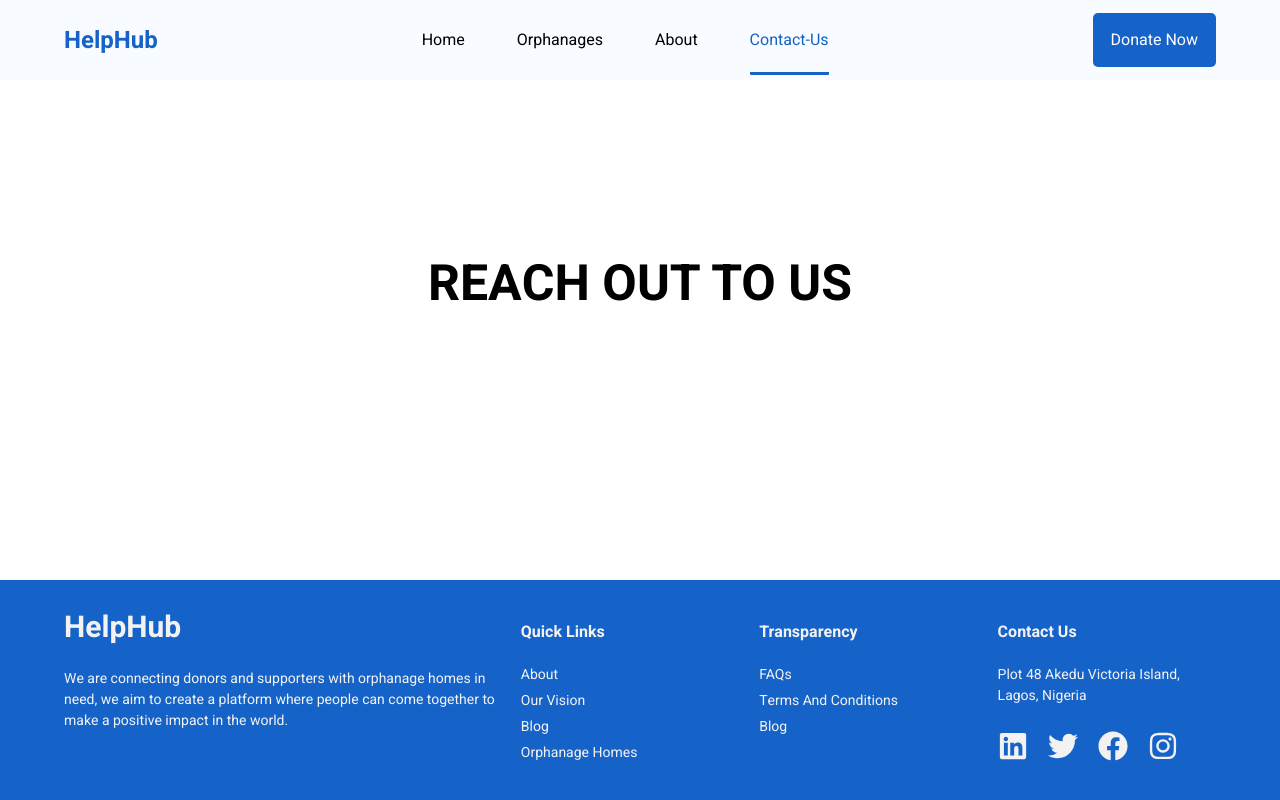
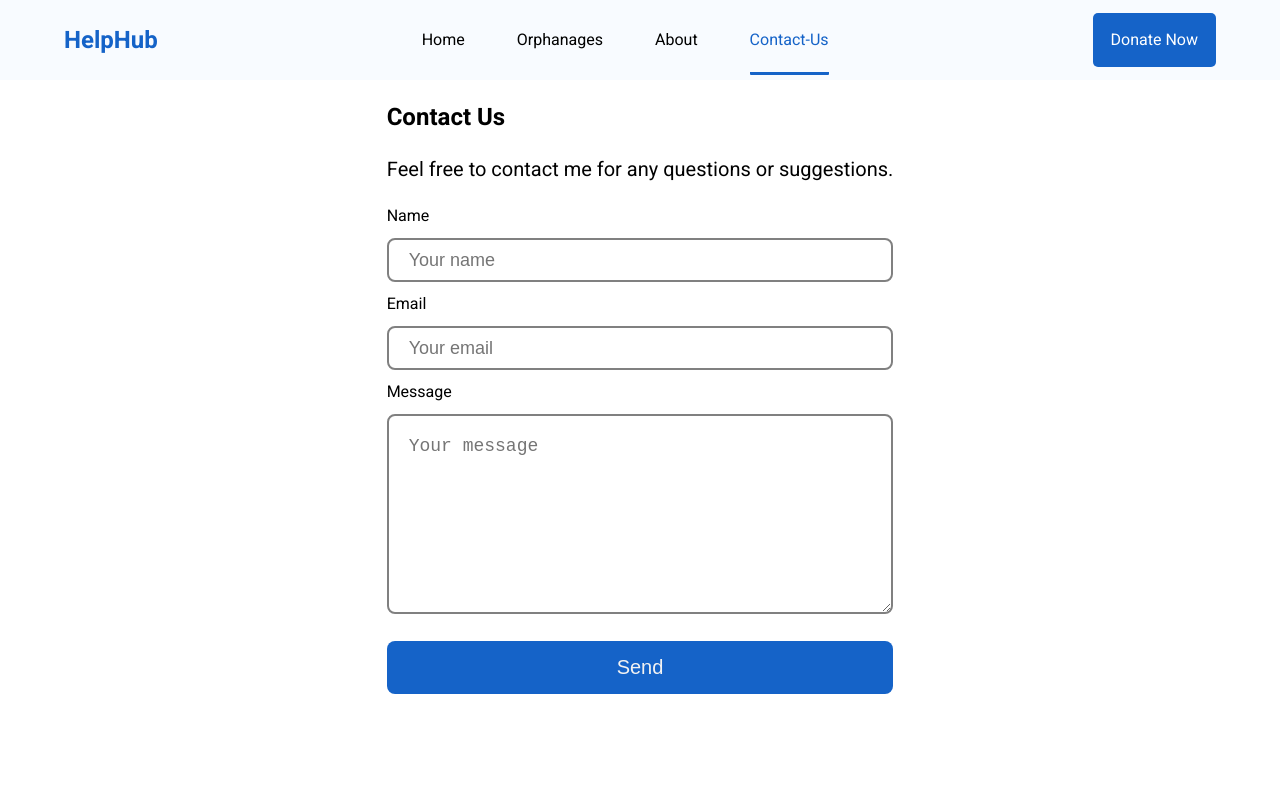
Before and after one commit to a-ww2-er/helphub, a React (Create React App) app: page /contact-us in a window 1280 px wide. Shown: the top 800 px of the page. Built offline with nearby package versions, Linux system fonts and the light colour scheme.

Commit message:
created the contact form

```diff
--- /dev/null
+++ b/src/components/contact-component/contact.css
@@ -0,0 +1,34 @@
+.contact {
+  display: flex;
+  justify-content: center;
+  align-items: center;
+  padding: 20px 10px;
+}
+.contact p {
+  font-size: 20px;
+  margin: 20px 0;
+}
+.contact div label {
+  display: block;
+  margin: 10px 0;
+}
+.contact div input, .contact div textarea {
+  width: 100%;
+  padding: 20px;
+  height: 40px;
+  border: 2px solid grey;
+  border-radius: 8px;
+  font-size: 18px;
+}
+.contact div textarea {
+  height: 200px;
+  max-height: 200px;
+}
+.contact button {
+  width: 100%;
+  background-color: var(--sec-color);
+  color: var(--tie-color);
+  padding: 15px;
+  margin: 20px 0;
+  font-size: 20px;
+}
--- /dev/null
+++ b/src/components/contact-component/contact.jsx
@@ -0,0 +1,33 @@
+import './contact.css';
+
+export default function Contact() {
+  return (
+    <section className="contact">
+      <form className="contact-form">
+        <h2>Contact Us</h2>
+        <p>Feel free to contact me for any questions or suggestions.</p>
+        <div>
+          <label htmlFor="name">Name</label>
+          <input type="text" name="name" id="name" placeholder="Your name" />
+        </div>
+
+        <div>
+          <label htmlFor="email">Email</label>
+          <input
+            type="email"
+            name="email"
+            id="email"
+            placeholder="Your email"
+          />
+        </div>
+
+        <div>
+          <label htmlFor="message">Message</label>
+          <textarea name="message" id="message" placeholder="Your message" />
+        </div>
+
+        <button>Send</button>
+      </form>
+    </section>
+  );
+}
--- /dev/null
+++ b/src/components/contact-component/contact.scss
@@ -0,0 +1,45 @@
+.contact{
+    display:flex;
+    justify-content:center;
+    align-items:center;
+    padding:20px 10px;
+
+    p{
+        font-size:20px;
+        margin:20px 0;
+    }
+
+    div{
+        label{
+            display:block;
+            margin:10px 0;
+        }
+
+
+        input,textarea{
+            width:100%;
+            padding:20px;
+            height:40px;
+            border:2px solid grey;
+            border-radius:8px;
+            font-size:18px;
+        }
+
+        textarea{
+            height:200px;
+           max-height:200px;
+        }
+
+
+
+    }
+
+    button{
+            width:100%;
+            background-color:var(--sec-color);
+            color:var(--tie-color);
+            padding:15px;
+            margin:20px 0;
+            font-size:20px;
+        }
+}
--- a/src/components/payment-details/payment-details.jsx
+++ b/src/components/payment-details/payment-details.jsx
@@ -120,10 +120,10 @@ export default function PaymentDetail() {
             />
           </div> */}
           </aside>
-          <a
+          {/* <a
             className="btn donate_btn2"
             onClick={show}
-          >{`pay ${amount} ${select} `}</a>
+          >{`pay ${amount} ${select} `}</a> */}
         </aside>
 
         {showModal ? (
--- a/src/context.js
+++ b/src/context.js
@@ -1,6 +1,6 @@
 import React, { useState, useEffect } from "react";
 import { orphanagesList } from "./local-data";
-import PaystackPop from "@paystack/inline-js";
+// import PaystackPop from "@paystack/inline-js";
 //context:
 const AppContext = React.createContext();
 
@@ -48,33 +48,33 @@ const AppProvider = ({ children }) => {
   //   setOrphanages(localData)},[])
 
   // paystack integration
-  const handlePayStack = (id, campaigns, setShowModal) => {
-    const payStack = new PaystackPop();
-    payStack.newTransaction({
-      key: "pk_test_d97eda9b349087c621a24ddda7abcb92083e1bb9", //my payStack acc key
-      amount: amount * 100,
-      email: email,
-      onCancel() {
-        // you can display a modal here or leave it like this..
-        alert("You have Cancelled the Transaction");
-      },
+  // const handlePayStack = (id, campaigns, setShowModal) => {
+  //   const payStack = new PaystackPop();
+  //   payStack.newTransaction({
+  //     key: "pk_test_d97eda9b349087c621a24ddda7abcb92083e1bb9", //my payStack acc key
+  //     amount: amount * 100,
+  //     email: email,
+  //     onCancel() {
+  //       // you can display a modal here or leave it like this..
+  //       alert("You have Cancelled the Transaction");
+  //     },
 
-      // transaction here is an object wed get back from paystack  NOT the state called"transaction"
-      onSuccess(transaction) {
-        setTransaction(transaction.transaction);
-        setShowModal(true);
-        const orphanageHome = campaigns.find((items) => {
-          return items.id == currentPage;
-        });
-        const currentCampaign = orphanageHome.projects.find((items) => {
-          return items.id == id;
-        });
+  //     // transaction here is an object wed get back from paystack  NOT the state called"transaction"
+  //     onSuccess(transaction) {
+  //       setTransaction(transaction.transaction);
+  //       setShowModal(true);
+  //       const orphanageHome = campaigns.find((items) => {
+  //         return items.id == currentPage;
+  //       });
+  //       const currentCampaign = orphanageHome.projects.find((items) => {
+  //         return items.id == id;
+  //       });
 
-          currentCampaign.value = currentCampaign.value + parseInt(amount);
+  //         currentCampaign.value = currentCampaign.value + parseInt(amount);
 
-      },
-    });
-  };
+  //     },
+  //   });
+  // };
 
   return (
     <AppContext.Provider
@@ -107,7 +107,7 @@ const AppProvider = ({ children }) => {
         setCurrentCampaign,
         setOpenModal,
 
-        handlePayStack,
+        // handlePayStack,
         transaction,
       }}
     >
--- a/src/pages/contact-page/ContactPage.jsx
+++ b/src/pages/contact-page/ContactPage.jsx
@@ -1,17 +1,21 @@
 import Navbar from "../../components/navbar/navbar-component";
+import Contact from "../../components/contact-component/contact";
+import { Helmet } from "react-helmet";
 
 const ContactUs = () => {
   return (
     <>
+      <Helmet>
+        <title>Contact Us</title>
+        <meta name="description" content="Reach out to us, we will be glad to help." />
+      </Helmet>
       <Navbar
         firstName="home"
         secondName="orphanages"
         thirdName="about"
         fourthName="contact-us"
       />
-      <h1 style={{ textAlign: "center", margin: "150px 0" }}>
-        REACH OUT TO US
-      </h1>
+     <Contact />
     </>
   );
 };
```
